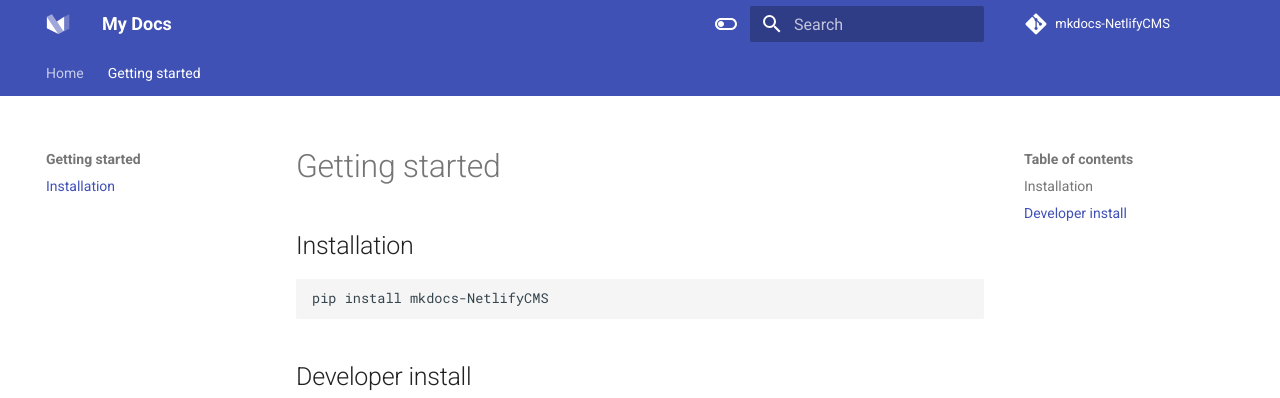
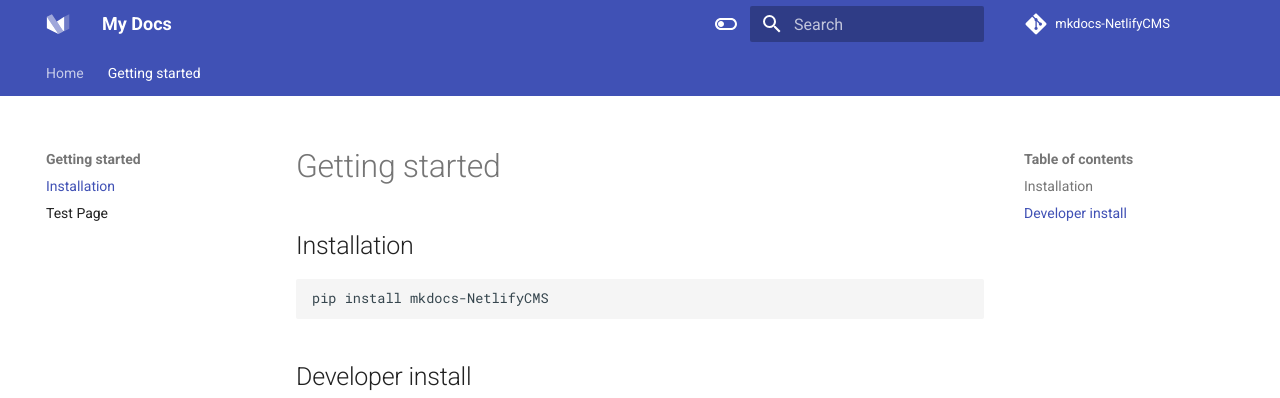
Before and after one commit to pysplash/mkdocs-NetlifyCMS, an MkDocs documentation site: the page built from docs/getting-started.md, in a window 1280 px wide. Shown: the top 398 px of the page. Built offline with MkDocs 1.6.1 and Material for MkDocs 9.7.7, drawn with Linux system fonts in a browser that asks for light colours; comment, search, counter and statistics services are not loaded.

Commit message:
Add test page to nav

```diff
--- a/mkdocs.yml
+++ b/mkdocs.yml
@@ -150,3 +150,4 @@ nav:
   - Home: index.md
   - Getting started:
     - Installation: getting-started.md
+    - Test Page: test-page.md
```
